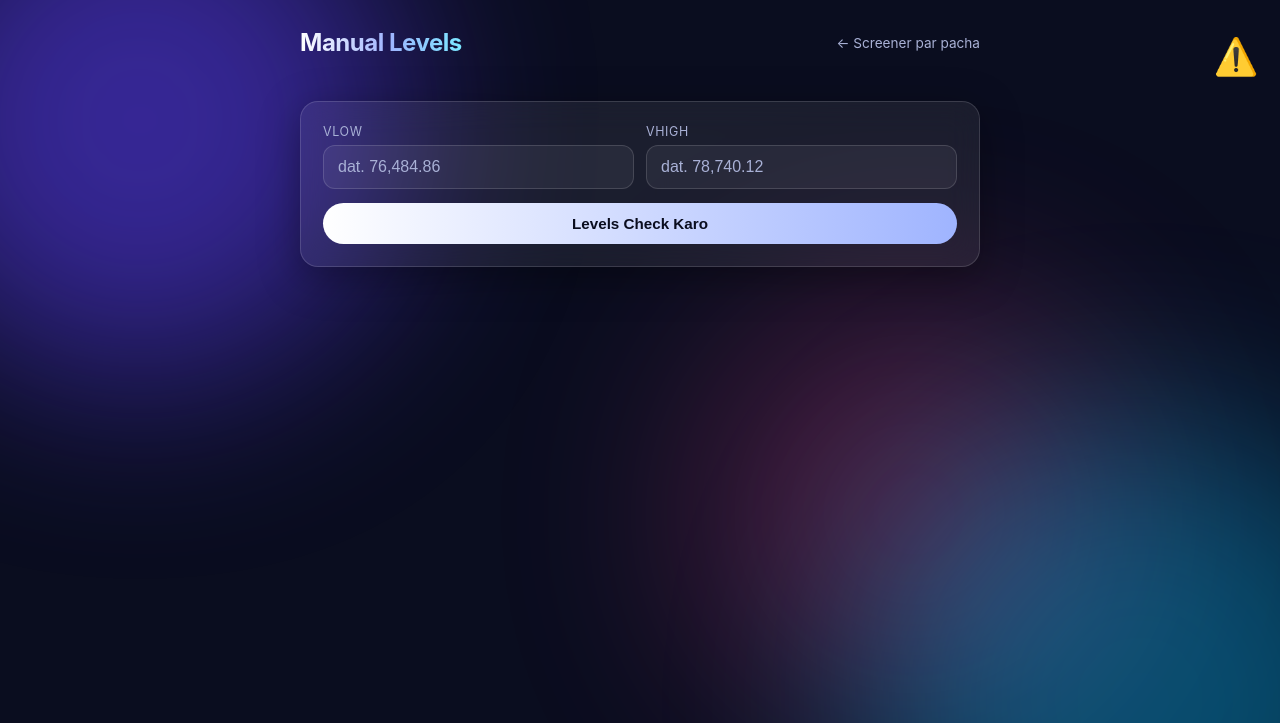
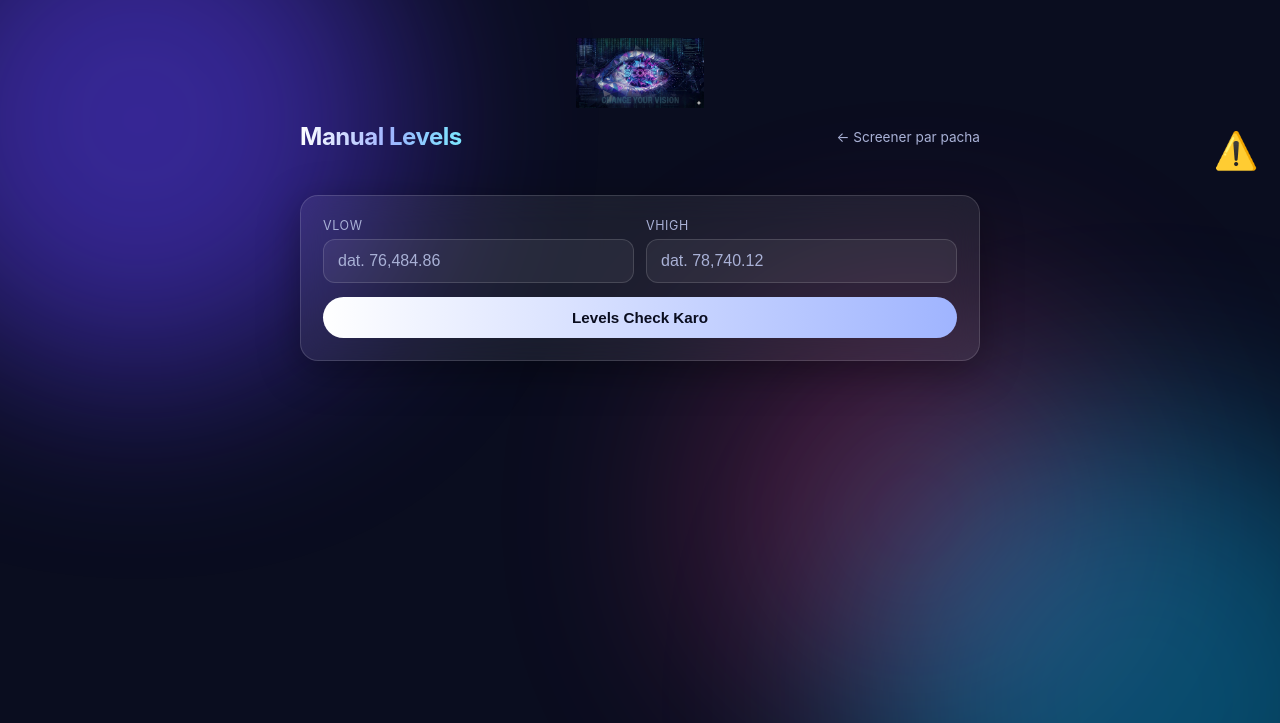
Before and after one commit to heamantverse/frvp-screener, a Python web app: template templates/fib.html in a window 1280 px wide. Shown: the top 723 px of the page. Run offline with Jinja, Linux system fonts and the light colour scheme; the template is opened without the code that fills it, so the values that code supplies are empty.

Commit message:
Add logo to site header

```diff
--- a/templates/fib.html
+++ b/templates/fib.html
@@ -115,6 +115,10 @@
 </style>
 </head>
 <body>
+<div style="text-align:center; padding:10px 0;">
+  <img src="/static/logo.png" alt="Logo" style="max-height:70px; width:auto;">
+</div>
+
 <div id="disclaimer-bar" onclick="var d=document.getElementById('disclaimer-text'); d.style.display=(d.style.display==='block')?'none':'block';" style="position:sticky; top:6px; right:8px; float:right; z-index:9999; background:transparent; color:#b00000; width:56px; height:56px; line-height:56px; text-align:center; font-size:36px; cursor:pointer;" title="Disclaimer (click to view)">
   ⚠️
 </div>
--- a/templates/index.html
+++ b/templates/index.html
@@ -157,6 +157,10 @@
 </style>
 </head>
 <body>
+<div style="text-align:center; padding:10px 0;">
+  <img src="/static/logo.png" alt="Logo" style="max-height:70px; width:auto;">
+</div>
+
 <div id="disclaimer-bar" onclick="var d=document.getElementById('disclaimer-text'); d.style.display=(d.style.display==='block')?'none':'block';" style="position:sticky; top:6px; right:8px; float:right; z-index:9999; background:transparent; color:#b00000; width:56px; height:56px; line-height:56px; text-align:center; font-size:36px; cursor:pointer;" title="Disclaimer (click to view)">
   ⚠️
 </div>
```
